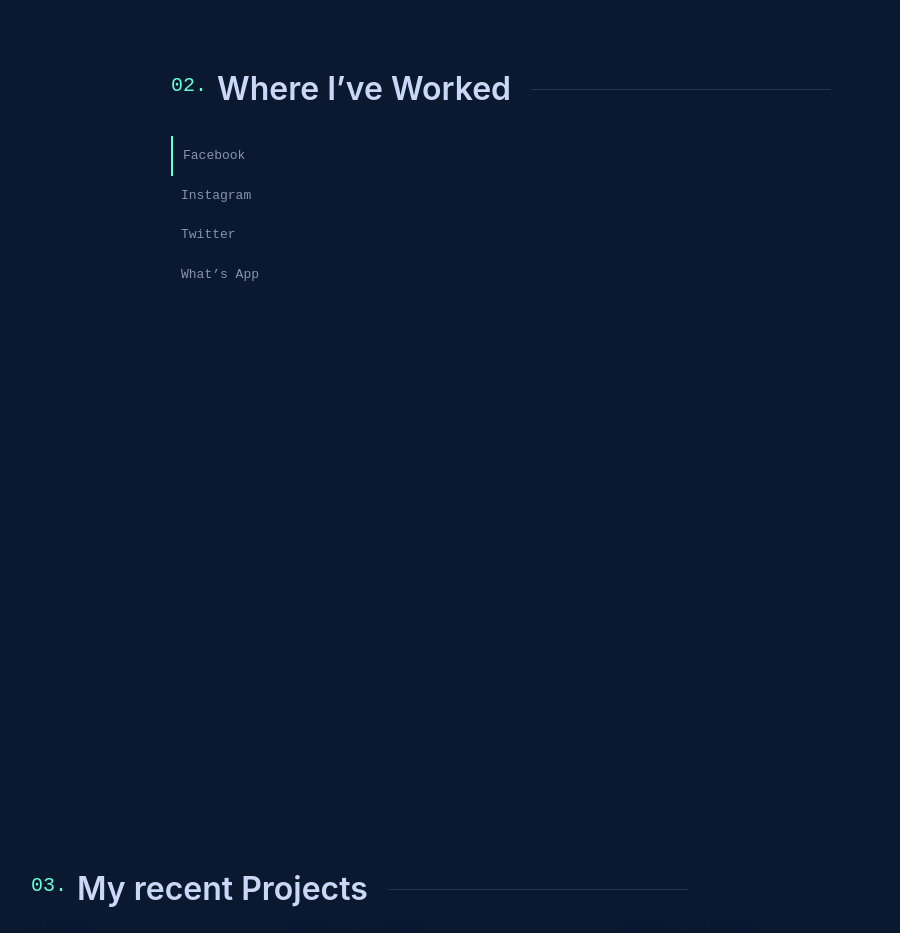
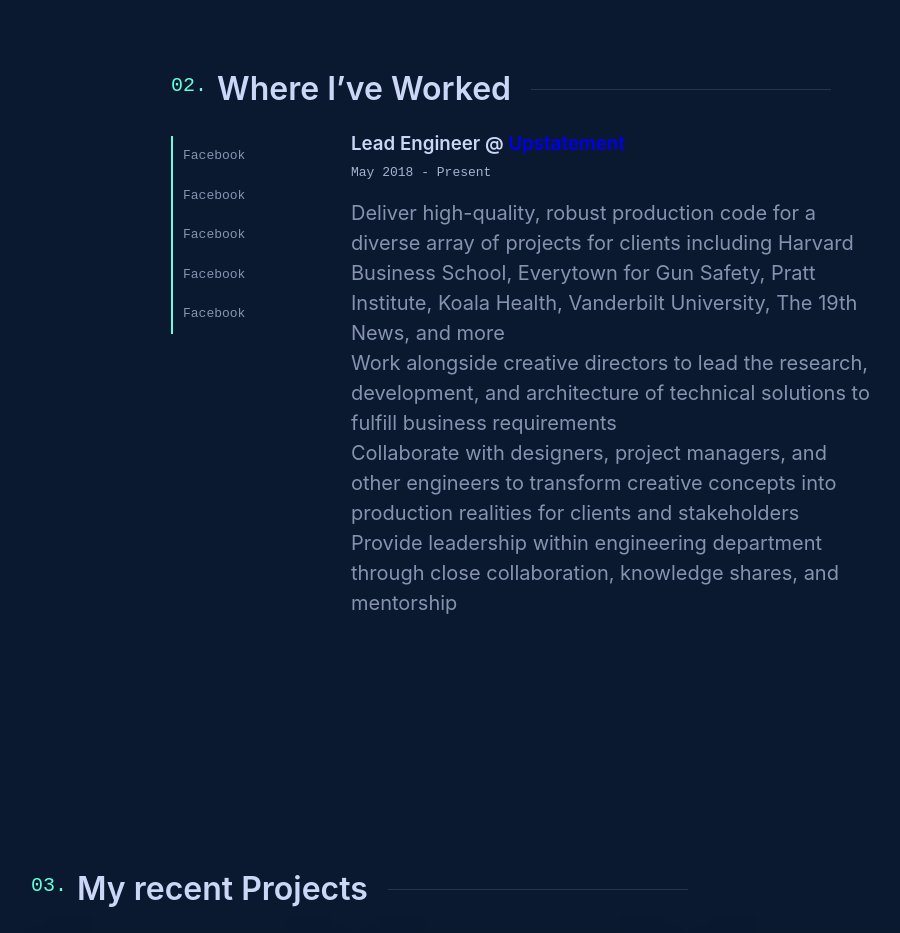
Before and after one commit to MahdiSohaily/MahdiSohaily.github.io, a React (Create React App) app: page / in a window 1280 px wide. Shown: the part 1780-2713 px from the top of the page, without its empty margins (119-1019 px from the left). Built offline with nearby package versions, Linux system fonts and the light colour scheme; a web font is replaced by a local one.

Commit message:
Add tab component

```diff
--- a/src/components/Experience/Experience.jsx
+++ b/src/components/Experience/Experience.jsx
@@ -1,3 +1,5 @@
+import Details from './Details';
+import Tab from './Tab';
 import './experience.css';
 
 export default function Experience() {
@@ -9,42 +11,15 @@ export default function Experience() {
       <div className="inner">
         <div className="list">
           <ul className="option-container">
-            <li className="active">
-              <a
-                href="#tab1"
-                className="text-slate ff-mono fs-xs pointer tab-option"
-              >
-                Facebook
-              </a>
-            </li>
-            <li>
-              <a
-                href="#tab2"
-                className="text-slate ff-mono fs-xs pointer tab-option"
-              >
-                Instagram
-              </a>
-            </li>
-            <li>
-              <a
-                href="#tab3"
-                className="text-slate ff-mono fs-xs pointer tab-option"
-              >
-                Twitter
-              </a>
-            </li>
-            <li>
-              <a
-                href="#tab4"
-                className="text-slate ff-mono fs-xs pointer tab-option"
-              >
-                What’s App
-              </a>
-            </li>
+            <Tab />
+            <Tab />
+            <Tab />
+            <Tab />
+            <Tab />
           </ul>
         </div>
         <div className="content-container">
-
+          <Details />
         </div>
       </div>
     </section>
--- /dev/null
+++ b/src/components/Experience/Tab.jsx
@@ -0,0 +1,9 @@
+export default function Tab() {
+  return (
+    <li className="active">
+      <a href="#tab1" className="text-slate ff-mono fs-xs pointer tab-option">
+        Facebook
+      </a>
+    </li>
+  );
+}
```
